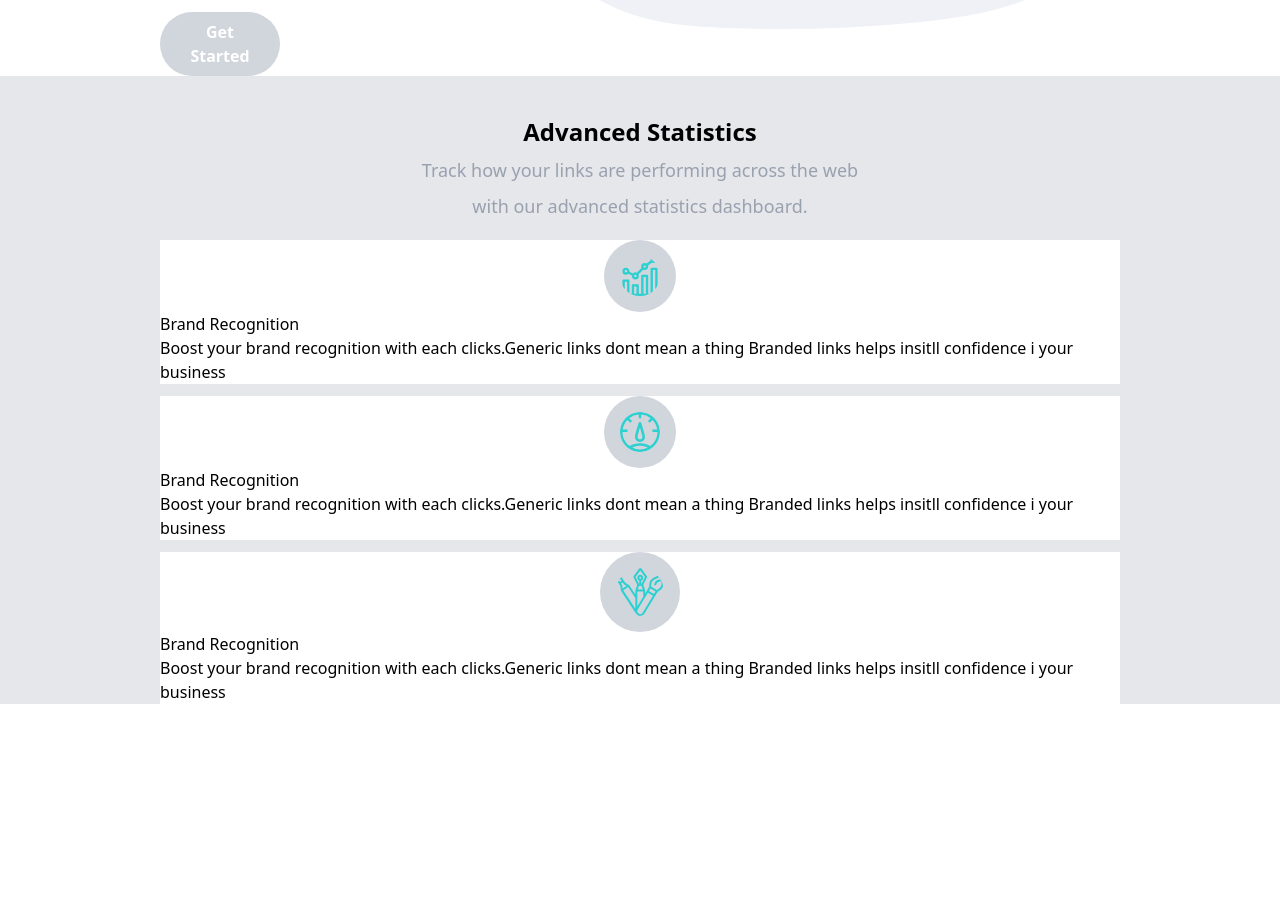
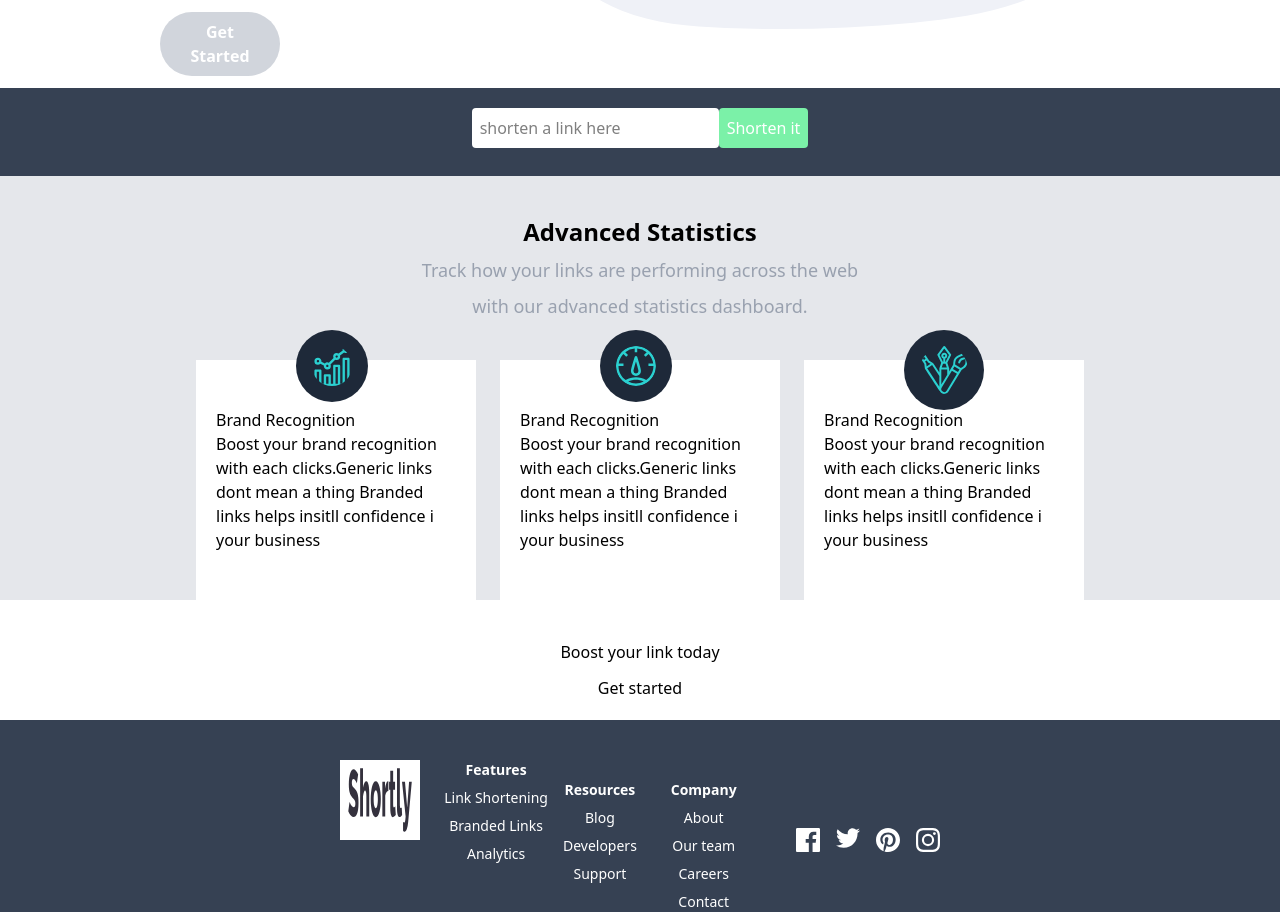
Before and after one commit to Modupe-Onakoya/url_shortener, a React (Vite) app: page / in a window 1280 px wide. Shown: the part 552-1464 px from the top of the page. Before the commit the page ends 1256 px from the top, so only its background shows below. Built offline with nearby package versions, Linux system fonts and the light colour scheme.

Commit message:
donr with the ui

```diff
--- a/src/App.jsx
+++ b/src/App.jsx
@@ -3,6 +3,9 @@ import Navbar from "./component/Navbar"
 import Home from "./component/Home"
 import { useState } from "react"
 import Statistics from "./component/Statistics"
+import UrlShortener from "./component/UrlShortener"
+import FooterOne from "./component/FooterOne"
+import FooterTwo from "./component/FooterTwo"
 
 
 function App() {
@@ -13,7 +16,10 @@ function App() {
     <>
       <Navbar isOpen={isOpen} setIsOpen={setIsOpen} />
       <Home isOpen={isOpen} setIsOpen={setIsOpen} />
+      <UrlShortener />
       <Statistics />
+      <FooterOne />
+      <FooterTwo />
     </>
   )
 }
--- a/src/assets/asset.js
+++ b/src/assets/asset.js
@@ -5,6 +5,14 @@ import illustration_working from "./illustration-working.svg"
 import icon_brand_recognition from "./icon-brand-recognition.svg"
 import icon_detailed_records from "./icon-detailed-records.svg"
 import icon_fully_customizable from "./icon-fully-customizable.svg"
+import bg_shorten_mobile from "./bg-shorten-mobile.svg"
+import icon_twitter from "./icon-twitter.svg"
+import icon_pinterest from "./icon-pinterest.svg"
+import icon_facebook from "./icon-facebook.svg"
+import icon_instagram from "./icon-instagram.svg"
+import logo from "./logo.svg"
+
+
 
 
 
@@ -17,7 +25,7 @@ import icon_fully_customizable from "./icon-fully-customizable.svg"
 
 
 const asset = {
-    big_boost_desktop, menu_icon, close_icon, illustration_working, icon_brand_recognition, icon_detailed_records, icon_fully_customizable
+    logo, icon_instagram, icon_twitter, icon_pinterest, icon_facebook, big_boost_desktop, menu_icon, close_icon, illustration_working, icon_brand_recognition, icon_detailed_records, icon_fully_customizable, bg_shorten_mobile
 }
 
 export default asset
--- /dev/null
+++ b/src/component/FooterOne.jsx
@@ -0,0 +1,18 @@
+
+import React from 'react'
+import asset from '../assets/asset'
+
+const FooterOne = () => {
+    return (
+        <div className='px-8 sm:px-12 lg:px-24 xl:px-40 flex flex-col  items-center pt-10 gap-3 pb-5' style={{ backgroundImage: asset.big_boost_desktop }}>
+            <p>
+                Boost your link today
+            </p>
+            <p>
+                Get started
+            </p>
+        </div>
+    )
+}
+
+export default FooterOne
--- /dev/null
+++ b/src/component/FooterTwo.jsx
@@ -0,0 +1,79 @@
+import React from 'react'
+import asset from '../assets/asset'
+
+const FooterTwo = () => {
+    return (
+        <div className='px-8 sm:px-12 lg:px-24 xl:px-40 pt-10 text-sm flex max-sm:flex-col items-center text-white bg-gray-700 justify-center gap-10'>
+            <div className='grid sm:grid-cols-4'>
+                <img src={asset.logo} alt="" className='bg-white p-2 sm:size-20' />
+
+                <ul className='max-sm:pt-5 space-y-2 flex flex-col items-center'>
+                    <li className='font-bold '>
+                        Features
+                    </li>
+                    <li>
+                        Link Shortening
+                    </li>
+                    <li>
+                        Branded Links
+                    </li>
+                    <li>
+                        Analytics
+                    </li>
+                </ul>
+
+                <ul className='space-y-2 pt-5  flex flex-col items-center'>
+                    <li className='font-bold' >
+                        Resources
+                    </li>
+                    <li>
+                        Blog
+                    </li>
+                    <li>
+                        Developers
+                    </li>
+                    <li>
+                        Support
+                    </li>
+                </ul>
+                <ul className='space-y-2 pt-5  flex flex-col items-center'>
+                    <li className='font-bold'>
+                        Company
+                    </li>
+                    <li>
+                        About
+                    </li>
+                    <li>
+                        Our team
+                    </li>
+                    <li>
+                        Careers
+                    </li>
+                    <li>
+                        Contact
+                    </li>
+                </ul>
+
+            </div>
+            <ul className='flex gap-4 pt-2'>
+                <li>
+                    <img src={asset.icon_facebook} alt="" />
+                </li>
+                <li>
+                    <img src={asset.icon_twitter} alt="" />
+
+                </li>
+                <li>
+                    <img src={asset.icon_pinterest} alt="" />
+
+                </li>
+                <li>
+                    <img src={asset.icon_instagram} alt="" />
+
+                </li>
+            </ul>
+        </div>
+    )
+}
+
+export default FooterTwo
--- a/src/component/Navbar.jsx
+++ b/src/component/Navbar.jsx
@@ -15,7 +15,7 @@ const Navbar = ({ isOpen, setIsOpen }) => {
                 <img src={isOpen ? asset.close_icon : asset.menu_icon} className={`${isOpen ? "size-5" : "size-10"} sm:hidden`} alt="" onClick={() => { setIsOpen(!isOpen) }} />
             </div>
 
-            <div className={`${isOpen ? "max-sm:block max-sm:relative " : "max-sm:hidden overflow-hidden max-sm:absolute "}max-sm:rounded-sm  max-sm:mt-4 rounded-lg  max-sm:bg-[hsl(257, 27%, 26%)] sm:flex sm:items-center sm:justify-between w-[100%] `}>
+            <div className={`${isOpen ? "max-sm:block max-sm:relative " : "max-sm:hidden overflow-hidden max-sm:absolute "}max-sm:rounded-sm  max-sm:mt-4 rounded-lg  max-sm:bg-[S~hsl(257, 27%, 26%)] sm:flex sm:items-center sm:justify-between w-[100%] `}>
 
 
                 <ul className='flex max-sm:w-full max-sm:flex-col max-sm:items-center max-sm:mt-5  max-sm:gap-3 max-sm:py-2 sm:gap-5  '>
--- a/src/component/Statistics.jsx
+++ b/src/component/Statistics.jsx
@@ -25,7 +25,7 @@ const Statistics = () => {
         },
     ]
     return (
-        <div className='px-8 sm:px-12 lg:px-24 xl:px-40 pt-10 bg-gray-200'>
+        <div className='px-8 sm:px-12 lg:px-24 xl:px-40 pt-10 bg-gray-200 '>
             <h1 className='text-center font-bold text-2xl'>
                 Advanced Statistics
             </h1>
@@ -33,7 +33,7 @@ const Statistics = () => {
                 Track how your links are performing across the web  <span>with our advanced statistics dashboard.</span>
             </p>
 
-            <div className='pt-5 space-y-3'>
+            <div className='pt-5 pt-10 max-sm:space-y-10 sm:flex gap-6 sm:justify-center '>
                 {statistics.map((stats, index) => (
                     <StatisticsCard img={stats.img} head={stats.head} desc={stats.desc} />
                 ))}
--- a/src/component/StatisticsCard.jsx
+++ b/src/component/StatisticsCard.jsx
@@ -3,10 +3,13 @@ import React from 'react'
 
 const StatisticsCard = ({ img, head, desc }) => {
     return (
-        <div className=' bg-white '>
-            <img src={img} alt="" className='m-auto bg-gray-300 p-4 rounded-full' />
-            <h1>{head}</h1>
-            <p>{desc}</p>
+        <div className='relative '>
+            <img src={img} alt="" className='sm:m-auto bg-gray-800 p-4 rounded-full absolute top-[-30px] left-25' />
+
+            <div className=' bg-white sm:w-70 py-12 px-5 max-sm:w-70'>
+                <h1>{head}</h1>
+                <p className=''>{desc}</p>
+            </div>
         </div>
     )
 }
--- a/src/component/UrlShortener.jsx
+++ b/src/component/UrlShortener.jsx
@@ -1,11 +1,36 @@
-import React from 'react'
+import React, { useState } from 'react'
+import asset from '../assets/asset'
 
 const UrlShortener = () => {
+    const [url, setUrl] = useState("")
+    const [shortUrl, setShortUrl] = useState("")
+
+    function inputUrl(evt) {
+        setUrl(evt.target.value)
+    }
+    async function handleSubmit(e) {
+        e.preventDefault();
+        const req = await fetch('https://cleanuri.com/api/v1/shorten',
+            {
+                method: "POST",
+                headers: {
+                    "Content-Type": "application/x-www-form-urlencoded"
+                },
+                body: `url=${encodeURIComponent(url)}`
+            });
+        const data = await req.json()
+        console.log("hi")
+        console.log(data)
+
+    }
+
+
+
     return (
-        <div>
-            <form action="">
-                <input type="text" />
-                <button>Shorten it</button>
+        <div className='px-8 sm:px-12 lg:px-24 xl:px-40 flex justify-center pt-5 pb-5 bg-gray-700 mt-3'>
+            <form className='max-sm:flex max-sm:flex-col space-y-2  ' style={{ backgroundImage: `${asset.bg_shorten_mobile}` }} onSubmit={handleSubmit}>
+                <input type="text" value={url} onChange={inputUrl} placeholder='shorten a link here' className='max-sm:W-100 outline-none p-2 bg-white text-grey-300 rounded-sm' />
+                <button className='bg-green-300 p-2 text-white rounded-sm'>Shorten it</button>
             </form>
         </div>
     )
```
